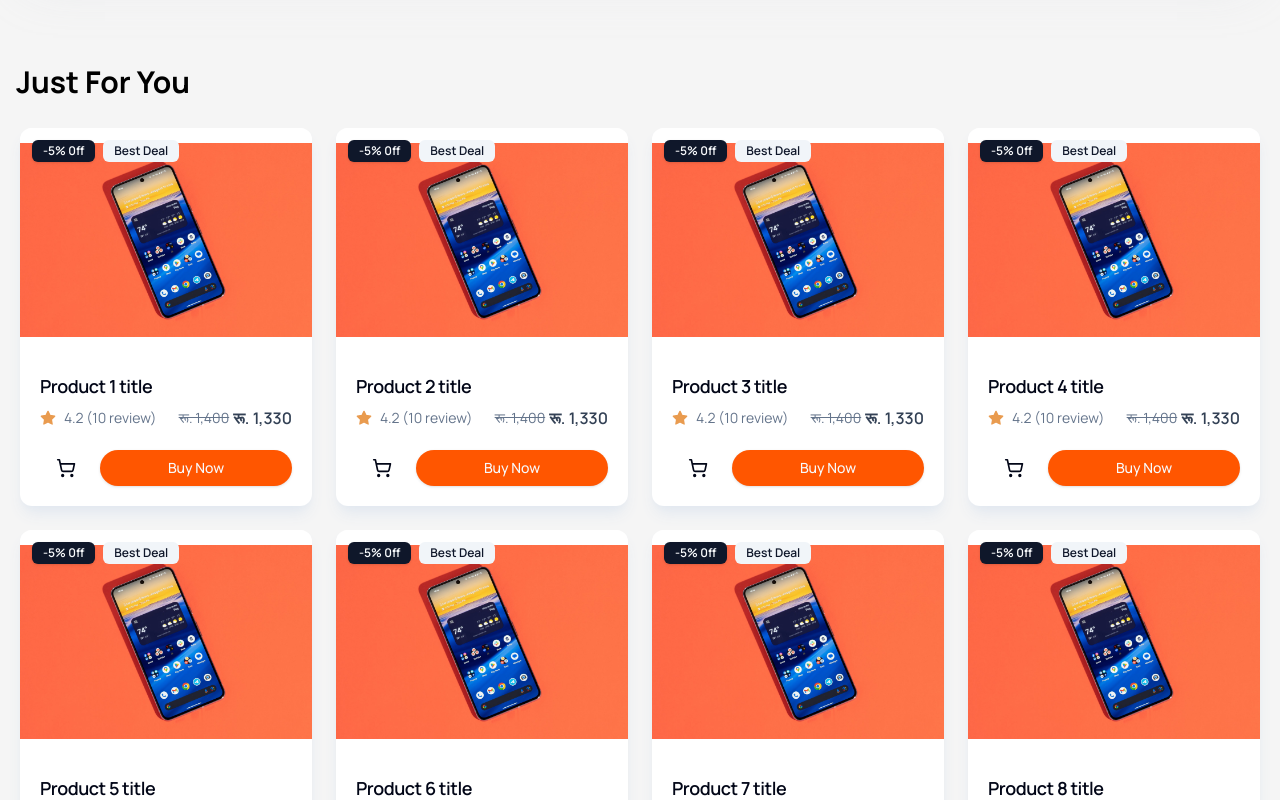
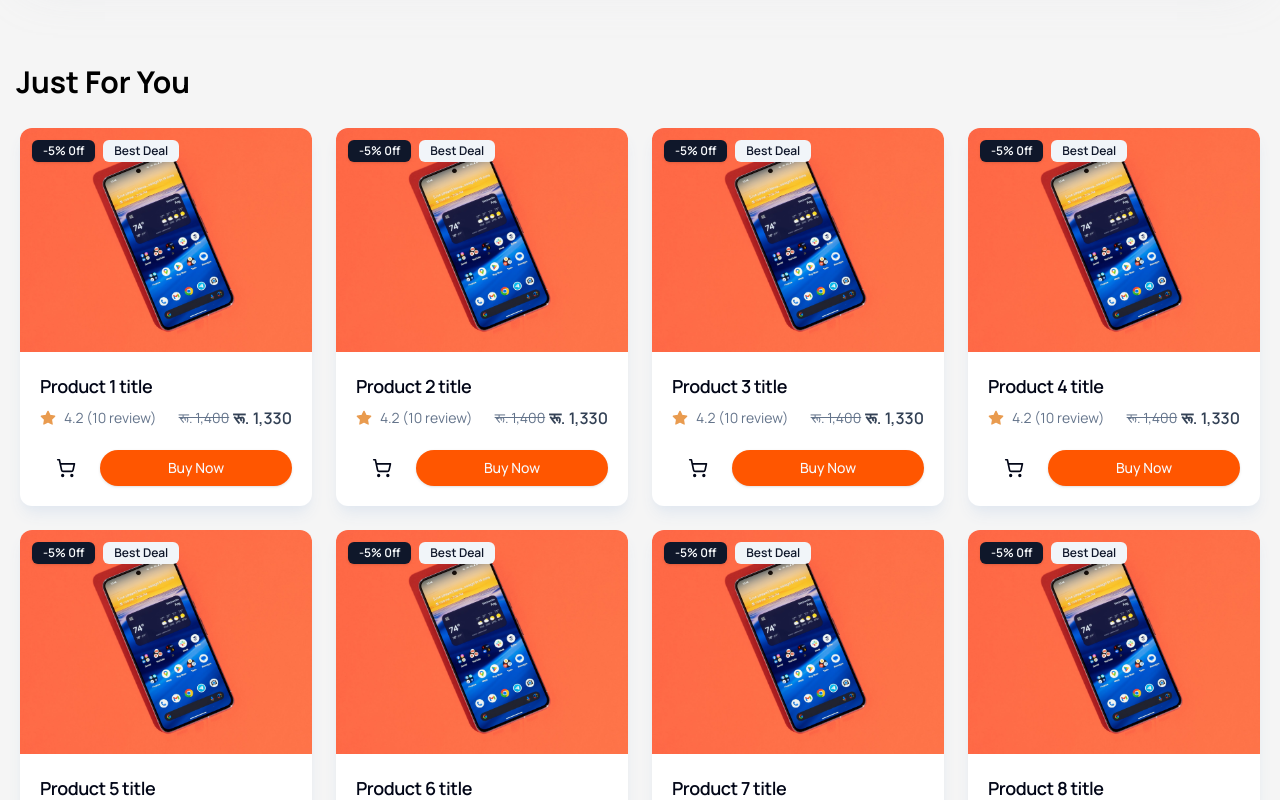
Before and after one commit to sagarkhadka/shop, a Next.js app: page / in a window 1280 px wide. Shown: the part 1540-2340 px from the top of the page. Built offline with nearby package versions, Linux system fonts and the light colour scheme.

Commit message:
fix: jus for you section made responsive

```diff
--- a/app/page.tsx
+++ b/app/page.tsx
@@ -13,7 +13,7 @@ export default function Home() {
       <section className='section-space'>
         <div className='container'>
           <SectionHeadline title='Just For You' />
-          <div className='grid grid-cols-4 gap-4'>
+          <div className='grid grid-cols-1 gap-4 xs:grid-cols-2 sm:grid-cols-3 md:col-span-10 lg:grid-cols-4'>
             {Array.from({ length: 8 }).map((_, index) => (
               <div key={index} className='p-1'>
                 <ProductCard
--- a/components/ProductCard.tsx
+++ b/components/ProductCard.tsx
@@ -46,7 +46,7 @@ const ProductCard = ({ productTitle, imageUrl }: ICardProps) => {
             src={imageUrl}
             alt={productTitle}
             fill
-            className='z-0 bg-white object-contain'
+            className='z-0 bg-white object-cover'
           />
         </div>
         <CardHeader className='p-5'>
```
